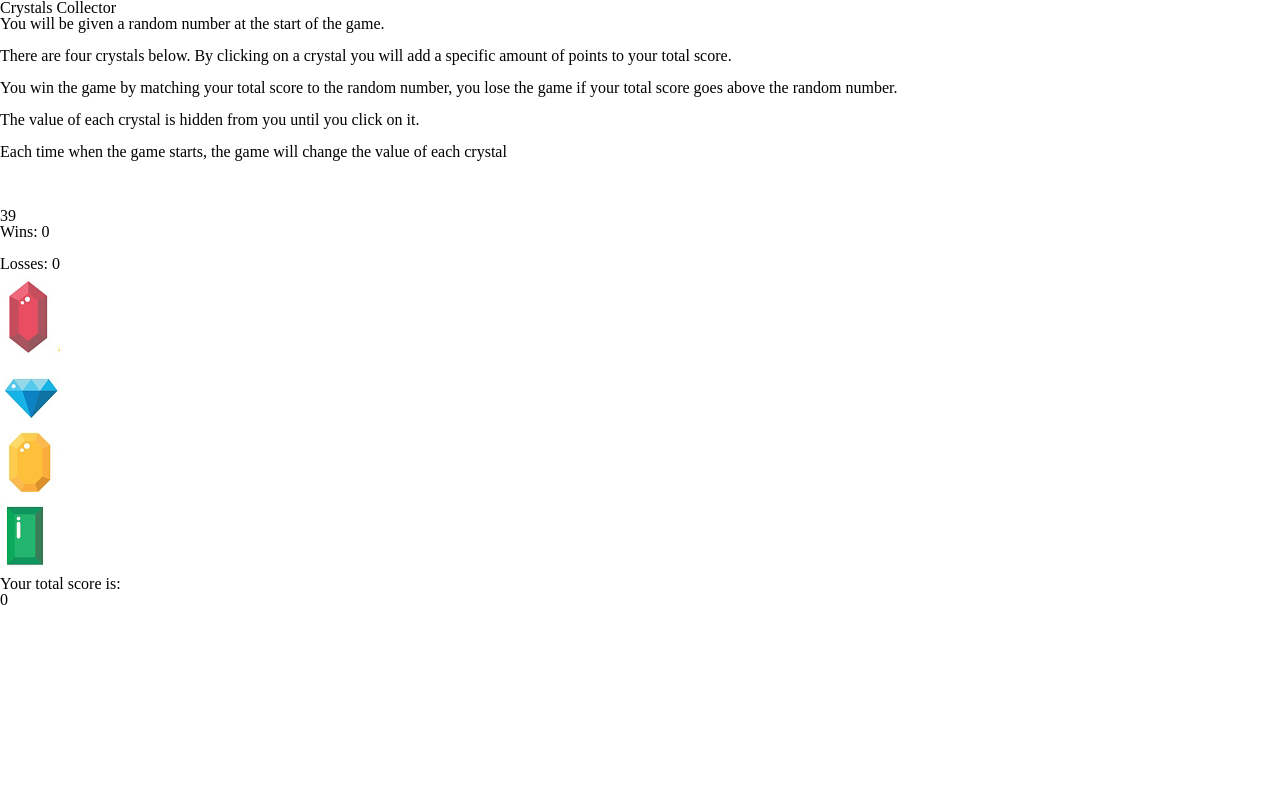
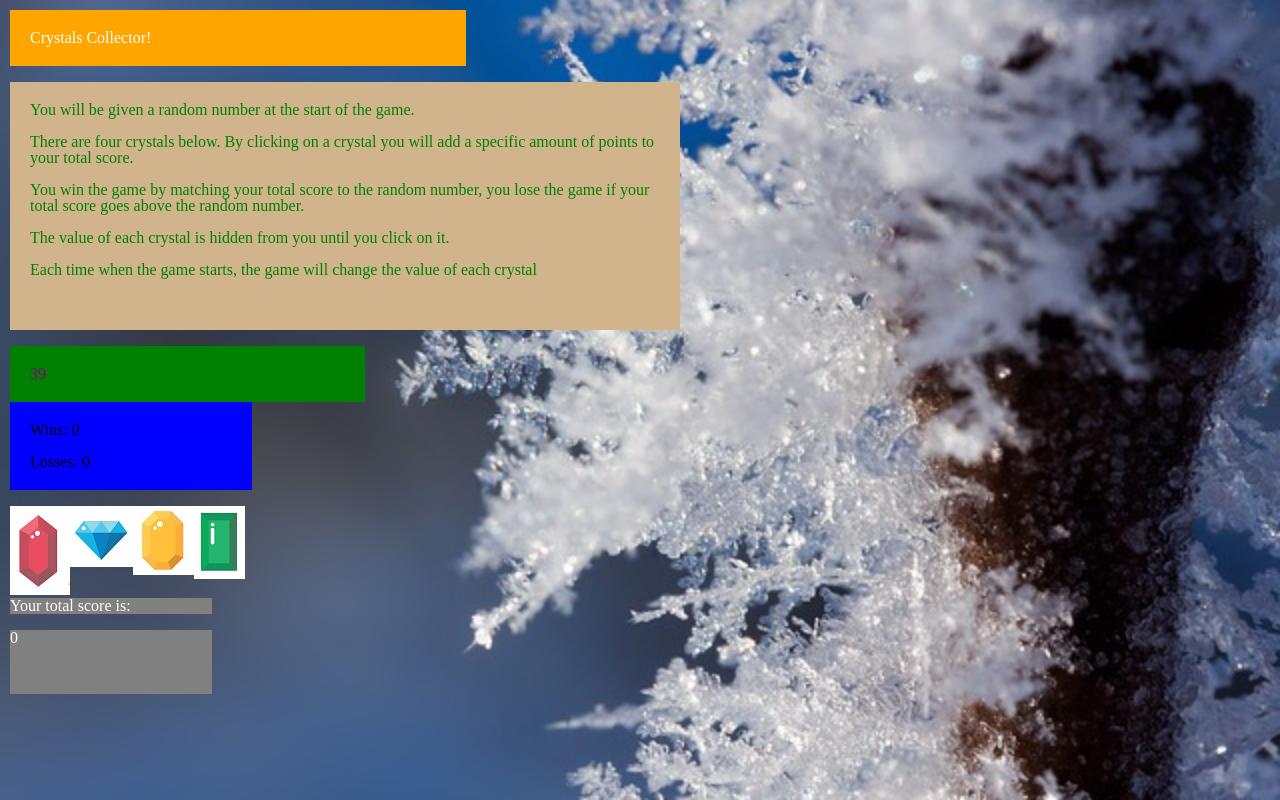
Before and after one commit to BlackRose1982/week-4-game, a PHP site: page / in a window 1280 px wide. Run offline with PHP 8.4, Linux system fonts and the light colour scheme.

Commit message:
ready for js

```diff
--- a/assets/css/style.css
+++ b/assets/css/style.css
@@ -2,19 +2,39 @@
 /*body*/
 
 /*add a image to the background*/
+
+body {
+  background: url(../images/crystals.jpg) no-repeat center center fixed;
+  -webkit-background-size: cover;
+  -moz-background-size: cover;
+  -o-background-size: cover;
+  background-size: cover;
+}
+
 /*give it a set size*/
 
----------------------------------------------------------------------
+/*---------------------------------------------------------------------*/
 
+#container {
+	padding: 10px;
+}
 /*header*/
 
+#header {
+
+	color: white;
+	background-color: orange;
+	padding: 20px;
+	width: 33%
+
+}
 /*make txt h1 size*/
 /*make txt white*/
 /*make background orange*/
 /*make the div smaller*/
 /*center txt inside the div*/
 
------------------------------------------------------------------------
+/*-----------------------------------------------------------------------*/
 
 /*instructions*/
 
@@ -24,7 +44,14 @@
 /*make the div smaller*/
 /*alling txt left inside the div*/
 
--------------------------------------------------------------------------
+#instructions {
+	color: green;
+	background-color: tan;
+	padding: 20px;
+	width: 50%
+}
+
+/*-------------------------------------------------------------------------*/
 
 /*randomNumberDisplay*/
 
@@ -32,8 +59,14 @@
 /*make txt purple*/
 /*make background green*/
 /*alling txt left inside the div*/
+#randomNumberDisplay {
+	color: purple;
+	background-color: green;
+	padding: 20px;
+	width: 25%
+}
 
--------------------------------------------------------------------------
+/*-------------------------------------------------------------------------*/
 
 /*gameStats*/
 
@@ -43,14 +76,28 @@
 /*make float left of the div random number*/
 /*clear the float so it does not effect next div under it*/
 
--------------------------------------------------------------------------
+#gameStats {
+	color: black;
+	background-color: blue;
+	padding: 20px;
+	width: 16%
+
+}
+
+/*-------------------------------------------------------------------------*/
 
 /*crystalList*/
 
 /*make items inside the div float left*/
 /*put a little space in between each item for better apperance*/
 
--------------------------------------------------------------------------
+
+li {
+
+	float: left;
+}
+
+/*-------------------------------------------------------------------------*/
 
 /*totalScoreText*/
 
@@ -59,7 +106,15 @@
 /*make background dark green*/
 /*alling txt left inside the div*/
 
---------------------------------------------------------------------------
+#totalScoreText {
+
+	clear: both;
+	color: white;
+	background-color: grey;
+	width: 16%;
+}
+
+/*--------------------------------------------------------------------------*/
 
 /*scoreBoard*/
 
@@ -68,4 +123,10 @@
 /*make background dark green*/
 /*alling txt left inside the div*/
 
------------------------------------------------------------------------------
+#scoreBoard {
+
+	color: white;
+	background-color: grey;
+	width: 16%;
+}
+/*-----------------------------------------------------------------------------*/
--- a/index.html
+++ b/index.html
@@ -3,7 +3,7 @@
 <head>
 	<title>Crystals Collector</title>
 		<link rel="stylesheet" type="text/css" href="assets/css/reset.css">
-	<link rel="stylesheet" type="text/css" href="assets/css/style.css">
+		<link rel="stylesheet" type="text/css" href="assets/css/style.css">
 </head>
 <body>
 
@@ -11,9 +11,9 @@
 
 		<div id = "header">
 
-			<h1> Crystals Collector </h1>
+			<h1> Crystals Collector! </h1>
 
-		</div>
+		</div><br>
 
 		<div id = "instructions">
 
@@ -25,8 +25,8 @@
 
 			<p> The value of each crystal is hidden from you until you click on it. </p><br>
 
-			<p> Each time when the game starts, the game will change the value of each crystal</p>
-		</div><br><br><br>
+			<p> Each time when the game starts, the game will change the value of each crystal</p><br><br>
+		</div><br>
 
 		<div id = "randomNumberDisplay">
 
@@ -35,9 +35,9 @@
 
 		<div id = "gameStats">
 
-		<h3> Wins: <span id="winner"> 0 </span></h3><br>
-		<h3> Losses: <span id="losser"> 0 </span></h3>
-		</div>
+			<h3> Wins: <span id="winner"> 0 </span></h3><br>
+			<h3> Losses: <span id="losser"> 0 </span></h3>
+		</div><br>
 
 		<div id = "crystalList">
 
@@ -52,11 +52,11 @@
 
 		<div id = "totalScoreText">
 			<p> Your total score is:</p>
-		</div>
+		</div><br>
 
 		<div id = "scoreBoard">
 
-			<h2><span id="totalScore"> 0 </span></h2>
+			<h2><span id="totalScore"> 0 </span></h2><br><br><br>
 		</div>
 	</div>
 
```
Also changed, not shown: assets/images/crystals.jpg (added), 1 other file.
